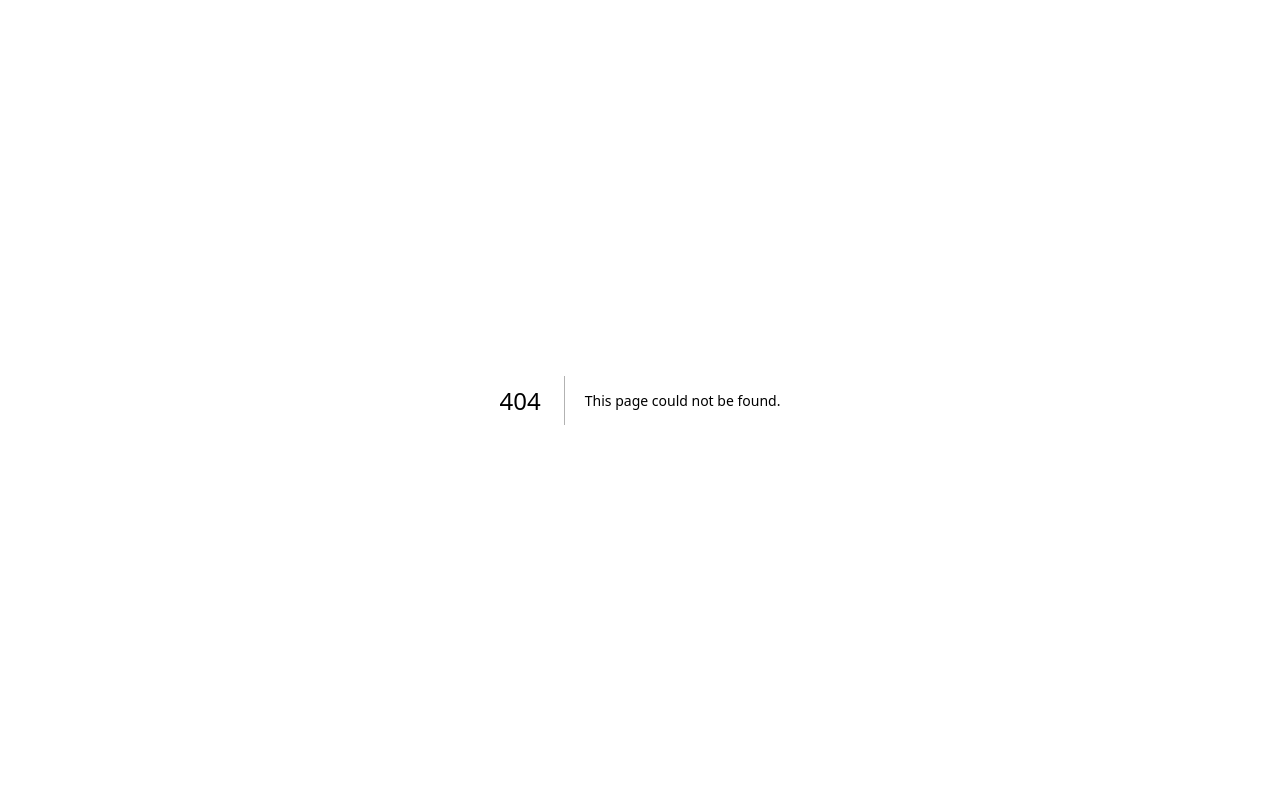
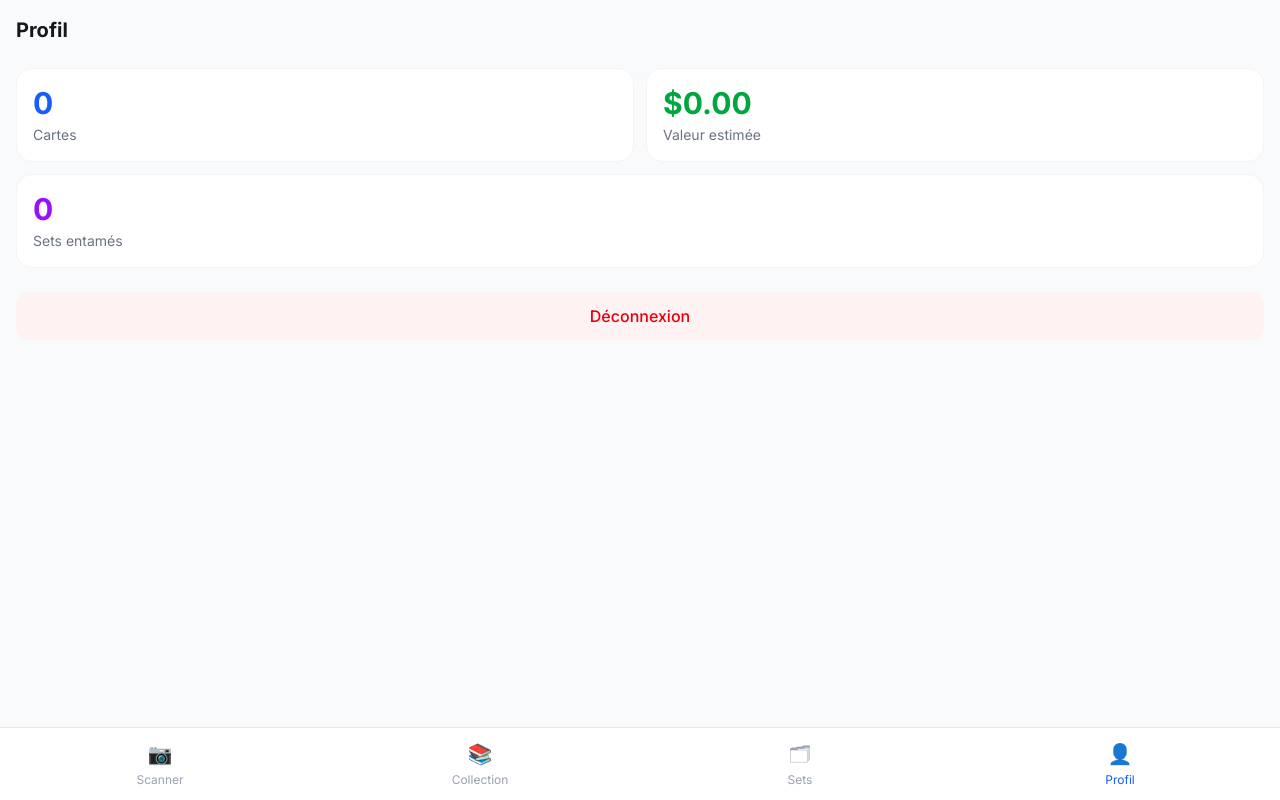
Before and after one commit to Nezketsu/op-scanner, a Next.js app: page /profile in a window 1280 px wide. Before the commit this address had no page. Built offline with nearby package versions, Linux system fonts and the light colour scheme; no server answers.

Commit message:
feat: add profile page with collection stats and sign out

```diff
--- /dev/null
+++ b/app/(app)/profile/page.tsx
@@ -0,0 +1,55 @@
+'use client'
+import { useEffect, useState } from 'react'
+import { useRouter } from 'next/navigation'
+import { createClient } from '@/lib/supabase/client'
+import { useCollection } from '@/hooks/useCollection'
+
+export default function ProfilePage() {
+  const [email, setEmail] = useState<string | null>(null)
+  const { entries, loadCollection } = useCollection()
+  const router = useRouter()
+  const supabase = createClient()
+
+  useEffect(() => {
+    supabase.auth.getUser().then(({ data }) => setEmail(data.user?.email ?? null))
+    loadCollection()
+  }, [])
+
+  const totalCards = entries.reduce((sum, e) => sum + e.quantity, 0)
+  const totalValue = entries.reduce((sum, e) => sum + ((e.card?.market_price ?? 0) * e.quantity), 0)
+  const uniqueSets = new Set(entries.map(e => e.card?.set_id ?? e.card_id.split('-')[0])).size
+
+  const handleSignOut = async () => {
+    await supabase.auth.signOut()
+    router.push('/login')
+  }
+
+  return (
+    <div className="p-4">
+      <h1 className="text-xl font-bold mb-6">Profil</h1>
+      {email && <p className="text-sm text-gray-500 mb-6">{email}</p>}
+
+      <div className="grid grid-cols-2 gap-3 mb-6">
+        <div className="bg-white border border-gray-100 rounded-2xl p-4">
+          <p className="text-3xl font-bold text-blue-600">{totalCards}</p>
+          <p className="text-sm text-gray-500 mt-1">Cartes</p>
+        </div>
+        <div className="bg-white border border-gray-100 rounded-2xl p-4">
+          <p className="text-3xl font-bold text-green-600">${totalValue.toFixed(2)}</p>
+          <p className="text-sm text-gray-500 mt-1">Valeur estimée</p>
+        </div>
+        <div className="bg-white border border-gray-100 rounded-2xl p-4 col-span-2">
+          <p className="text-3xl font-bold text-purple-600">{uniqueSets}</p>
+          <p className="text-sm text-gray-500 mt-1">Sets entamés</p>
+        </div>
+      </div>
+
+      <button
+        onClick={handleSignOut}
+        className="w-full py-3 bg-red-50 text-red-600 rounded-xl font-medium"
+      >
+        Déconnexion
+      </button>
+    </div>
+  )
+}
```
Also changed, not shown: 1 other file (tests, documents, lock files or other folders).
